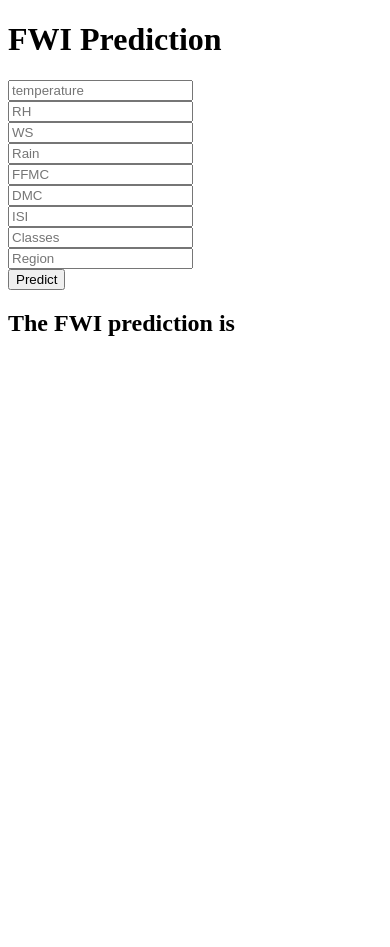
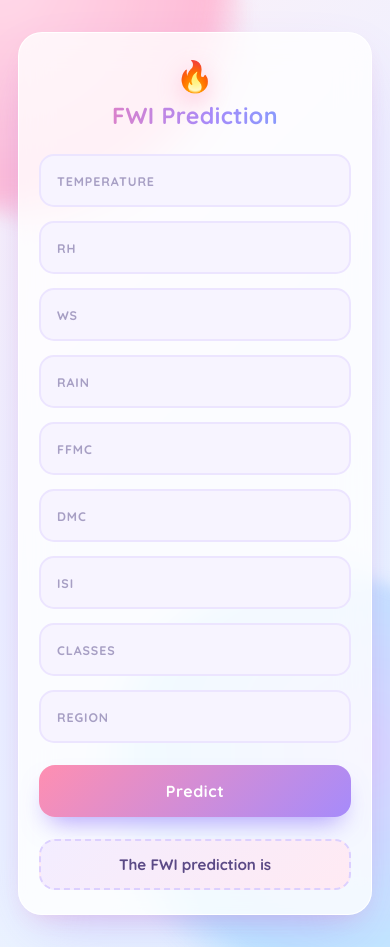
Before and after one commit to Bhupathe/Udemy-Course-Complete-Data-Science-Machine-Learning-and-NLP, a Flask app: page /predict_data in a window 390 px wide. Before the commit the page ends 336 px from the top, so only its background shows below. Run offline with Flask 3, Linux system fonts and the light colour scheme; parts of the project's set-up code (start-up, migrations or seed data) failed here and were passed over.

Commit message:
Styling and Redirecting the Project

```diff
--- a/21-Regression Project/algerian_forest_fire_prediction/application.py
+++ b/21-Regression Project/algerian_forest_fire_prediction/application.py
@@ -1,5 +1,5 @@
 import pickle
-from flask import Flask, request, jsonify, render_template
+from flask import Flask, request, jsonify, render_template, redirect
 import numpy as np
 import pandas as pd
 from sklearn.preprocessing import StandardScaler
@@ -13,7 +13,7 @@ standard_scaler = pickle.load(open('models/scaler.pkl', 'rb'))
 
 @app.route('/')
 def hello_world():
-    return render_template('index.html')
+    return redirect('/predict_data')
 
 @app.route('/predict_data', methods=['GET', 'POST'])
 def predict_datapoint():
--- /dev/null
+++ b/21-Regression Project/algerian_forest_fire_prediction/static/home.css
@@ -0,0 +1,295 @@
+
+/* ---------- Fonts ---------- */
+@import url('https://fonts.googleapis.com/css2?family=Quicksand:wght@400;500;600;700&display=swap');
+
+/* ---------- Tokens ---------- */
+:root {
+    --pink: #ff8fb1;
+    --purple: #a78bfa;
+    --violet: #7c5cfc;
+    --ink: #3b3355;
+    --muted: #a79fc4;
+    --field: #f7f4ff;
+    --ring: rgba(167, 139, 250, .35);
+}
+
+*,
+*::before,
+*::after {
+    box-sizing: border-box;
+}
+
+html,
+body {
+    min-height: 100%;
+}
+
+body {
+    margin: 0;
+    min-height: 100vh;
+    display: grid;
+    place-items: center;
+    padding: 32px 18px;
+    font-family: 'Quicksand', system-ui, -apple-system, 'Segoe UI', sans-serif;
+    color: var(--ink);
+    background: linear-gradient(
+        135deg,
+        #fdf1f7 0%,
+        #eef0ff 45%,
+        #e8f7ff 100%
+    );
+    position: relative;
+    overflow-x: hidden;
+}
+
+/* ---------- Cute floating blobs ---------- */
+body::before,
+body::after {
+    content: "";
+    position: fixed;
+    border-radius: 50%;
+    z-index: 0;
+    pointer-events: none;
+    filter: blur(8px);
+}
+
+body::before {
+    width: 360px;
+    height: 360px;
+    top: -130px;
+    left: -110px;
+    background: radial-gradient(
+        circle at 30% 30%,
+        #ffd6e7,
+        #ffb3d1 60%,
+        transparent 72%
+    );
+    opacity: .85;
+}
+
+body::after {
+    width: 440px;
+    height: 440px;
+    bottom: -170px;
+    right: -150px;
+    background: radial-gradient(
+        circle at 60% 40%,
+        #d9d1ff,
+        #b8e5ff 60%,
+        transparent 72%
+    );
+    opacity: .85;
+}
+
+/* ---------- Card ---------- */
+.login {
+    position: relative;
+    z-index: 1;
+    width: 100%;
+    max-width: 560px;
+    padding: 34px 32px 30px;
+    border-radius: 28px;
+    background: rgba(255, 255, 255, .78);
+    -webkit-backdrop-filter: blur(16px);
+    backdrop-filter: blur(16px);
+    border: 1px solid rgba(255, 255, 255, .95);
+    box-shadow:
+        0 24px 60px -18px rgba(124, 92, 252, .30),
+        0 10px 24px -12px rgba(255, 143, 177, .40);
+    animation: pop .6s cubic-bezier(.2, .9, .3, 1.25) both;
+}
+
+/* ---------- Title ---------- */
+.login h1 {
+    margin: 0;
+    text-align: center;
+    font-size: clamp(1.45rem, 4.5vw, 1.9rem);
+    font-weight: 700;
+    letter-spacing: .4px;
+    line-height: 1.25;
+    background: linear-gradient(
+        90deg,
+        #ff7aa8,
+        #a78bfa 55%,
+        #6aa9ff
+    );
+    -webkit-background-clip: text;
+    background-clip: text;
+    color: transparent;
+}
+
+.login h1::before {
+    content: "🔥";
+    display: block;
+    font-size: 1.9rem;
+    line-height: 1;
+    margin-bottom: 10px;
+    color: initial;
+    -webkit-text-fill-color: initial;
+    filter: drop-shadow(0 8px 12px rgba(255, 122, 168, .40));
+    animation: float 3.2s ease-in-out infinite;
+}
+
+/* ---------- Form grid (hides the <br>s) ---------- */
+.login form {
+    display: grid;
+    grid-template-columns: repeat(2, minmax(0, 1fr));
+    gap: 14px;
+    margin-top: 24px;
+}
+
+.login form br {
+    display: none;
+}
+
+/* ---------- Inputs ---------- */
+.login input {
+    width: 100%;
+    padding: 15px 16px;
+    font: inherit;
+    font-size: .95rem;
+    font-weight: 700;
+    color: var(--ink);
+    background: var(--field);
+    border: 2px solid #ece5ff;
+    border-radius: 15px;
+    outline: none;
+    transition:
+        border-color .25s ease,
+        box-shadow .25s ease,
+        background .25s ease,
+        transform .15s ease;
+}
+
+.login input::placeholder {
+    color: var(--muted);
+    font-size: .78rem;
+    font-weight: 700;
+    letter-spacing: .9px;
+    text-transform: uppercase;
+}
+
+.login input:hover {
+    border-color: #ded1ff;
+}
+
+.login input:focus {
+    background: #fff;
+    border-color: var(--purple);
+    box-shadow: 0 0 0 4px var(--ring);
+}
+
+/* ---------- Last field (Region) spans full width ---------- */
+.login input:last-of-type {
+    grid-column: 1 / -1;
+}
+
+/* ---------- Button ---------- */
+.login button {
+    grid-column: 1 / -1;
+    margin-top: 8px;
+    padding: 16px 20px;
+    font: inherit;
+    font-size: 1rem;
+    font-weight: 700;
+    letter-spacing: .6px;
+    color: #fff;
+    border: none;
+    border-radius: 16px;
+    cursor: pointer;
+    background: linear-gradient(
+        135deg,
+        #ff8fb1,
+        #a78bfa 55%,
+        #7c5cfc
+    );
+    background-size: 180% 180%;
+    box-shadow: 0 14px 26px -10px rgba(124, 92, 252, .60);
+    transition:
+        transform .18s ease,
+        box-shadow .18s ease,
+        background-position .5s ease;
+}
+
+.login button:hover {
+    transform: translateY(-2px);
+    background-position: 100% 50%;
+    box-shadow: 0 18px 32px -10px rgba(124, 92, 252, .70);
+}
+
+.login button:active {
+    transform: translateY(0) scale(.99);
+    box-shadow: 0 8px 18px -8px rgba(124, 92, 252, .60);
+}
+
+.login button:focus-visible {
+    outline: 3px solid #c9b8ff;
+    outline-offset: 3px;
+}
+
+/* ---------- Result badge ---------- */
+.login h2 {
+    margin: 22px 0 0;
+    padding: 14px 18px;
+    font-size: .95rem;
+    font-weight: 700;
+    text-align: center;
+    color: #5b4a86;
+    background: linear-gradient(135deg, #f3edff, #ffeaf3);
+    border: 2px dashed #dcd0ff;
+    border-radius: 16px;
+    word-break: break-word;
+    animation: pop .5s ease both;
+}
+
+/* ---------- Selection ---------- */
+::selection {
+    background: #e3d7ff;
+    color: var(--ink);
+}
+
+/* ---------- Animations ---------- */
+@keyframes float {
+    0%,
+    100% {
+        transform: translateY(0);
+    }
+
+    50% {
+        transform: translateY(-6px);
+    }
+}
+
+@keyframes pop {
+    from {
+        opacity: 0;
+        transform: translateY(16px) scale(.97);
+    }
+
+    to {
+        opacity: 1;
+        transform: translateY(0) scale(1);
+    }
+}
+
+/* ---------- Responsive ---------- */
+@media (max-width: 540px) {
+    .login {
+        padding: 28px 20px 24px;
+        border-radius: 24px;
+    }
+
+    .login form {
+        grid-template-columns: 1fr;
+    }
+}
+
+/* ---------- Accessibility ---------- */
+@media (prefers-reduced-motion: reduce) {
+    *,
+    *::before,
+    *::after {
+        animation: none !important;
+        transition: none !important;
+    }
+}
--- a/21-Regression Project/algerian_forest_fire_prediction/templates/home.html
+++ b/21-Regression Project/algerian_forest_fire_prediction/templates/home.html
@@ -3,7 +3,8 @@
 <head>
     <meta charset="UTF-8">
     <meta name="viewport" content="width=device-width, initial-scale=1.0">
-    <title>Document</title>
+    <title>Algerian Forest Fire Prediction</title>
+    <link rel="stylesheet" href="{{ url_for('static', filename='home.css') }}">
 </head>
 <body>
     <div class="login">
```
